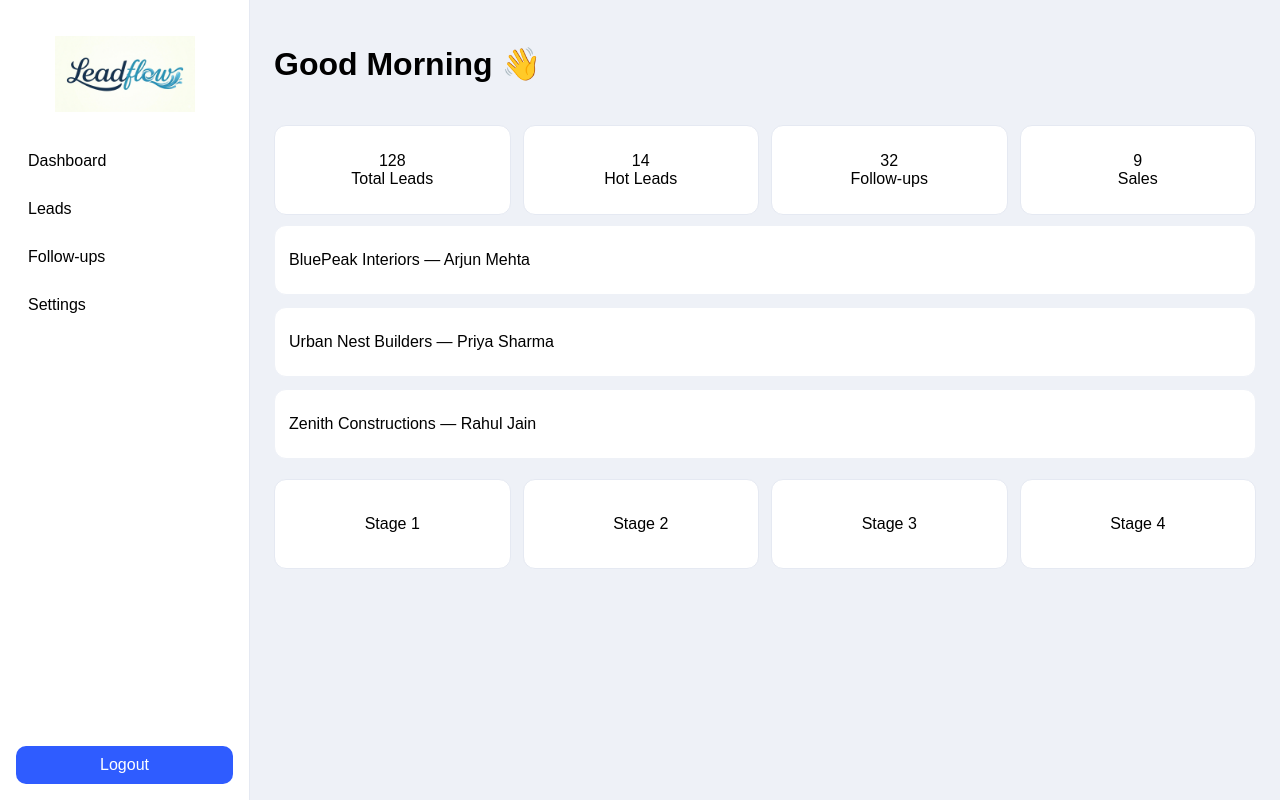
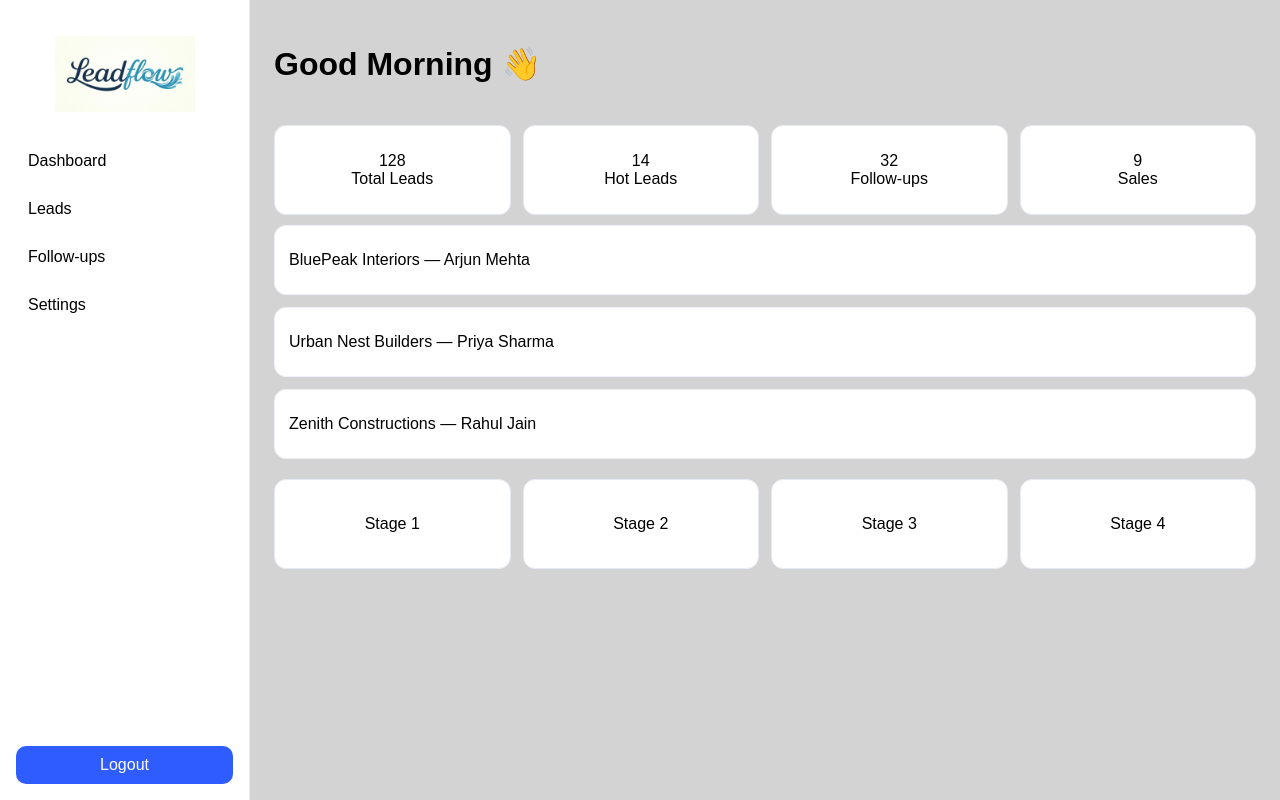
Before and after one commit to stirr3dz3phyr-ship-it/LeadFlow-WarMachine, a React (Vite) app: page / in a window 1280 px wide. Built offline with nearby package versions, Linux system fonts and the light colour scheme.

Commit message:
Update styles.css

```diff
--- a/src/styles.css
+++ b/src/styles.css
@@ -99,7 +99,7 @@ html, body {
 
   overflow-y: auto;
 
-  background: #eef1f7;
+  background: lightgrey;
 }
 
 /* KPI ROW */
```
